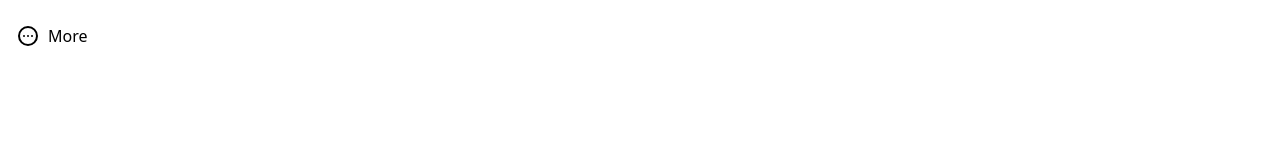
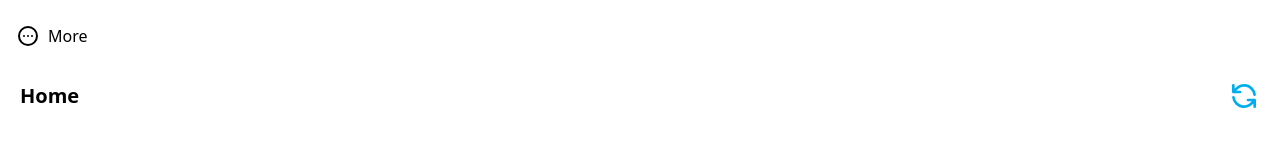
Before and after one commit to kboul/twitter-clone, a Next.js app: page / in a window 1280 px wide. Shown: the part 364-510 px from the top of the page. Built offline with nearby package versions, Linux system fonts and the light colour scheme.

Commit message:
Init Feed comp

```diff
--- /dev/null
+++ b/components/Feed.tsx
@@ -0,0 +1,10 @@
+import { RefreshIcon } from '@heroicons/react/outline'
+
+export default function Feed() {
+  return (
+    <div className="flex items-center justify-between">
+      <h1 className="p-5 pb-0 text-xl font-bold">Home</h1>
+      <RefreshIcon className="mr-5 mt-5 h-8 w-8 cursor-pointer text-twitter transition-all duration-100 ease-out hover:rotate-180 active:scale-125" />
+    </div>
+  )
+}
--- a/components/index.tsx
+++ b/components/index.tsx
@@ -1 +1,2 @@
+export { default as Feed } from './Feed'
 export { default as Sidebar } from './Sidebar'
--- a/pages/index.tsx
+++ b/pages/index.tsx
@@ -1,7 +1,7 @@
 import type { NextPage } from 'next'
 import Head from 'next/head'
 
-import { Sidebar } from '../components'
+import { Feed, Sidebar } from '../components'
 
 const Home: NextPage = () => {
   return (
@@ -13,6 +13,8 @@ const Home: NextPage = () => {
 
       <main>
         <Sidebar />
+
+        <Feed />
       </main>
     </div>
   )
```
